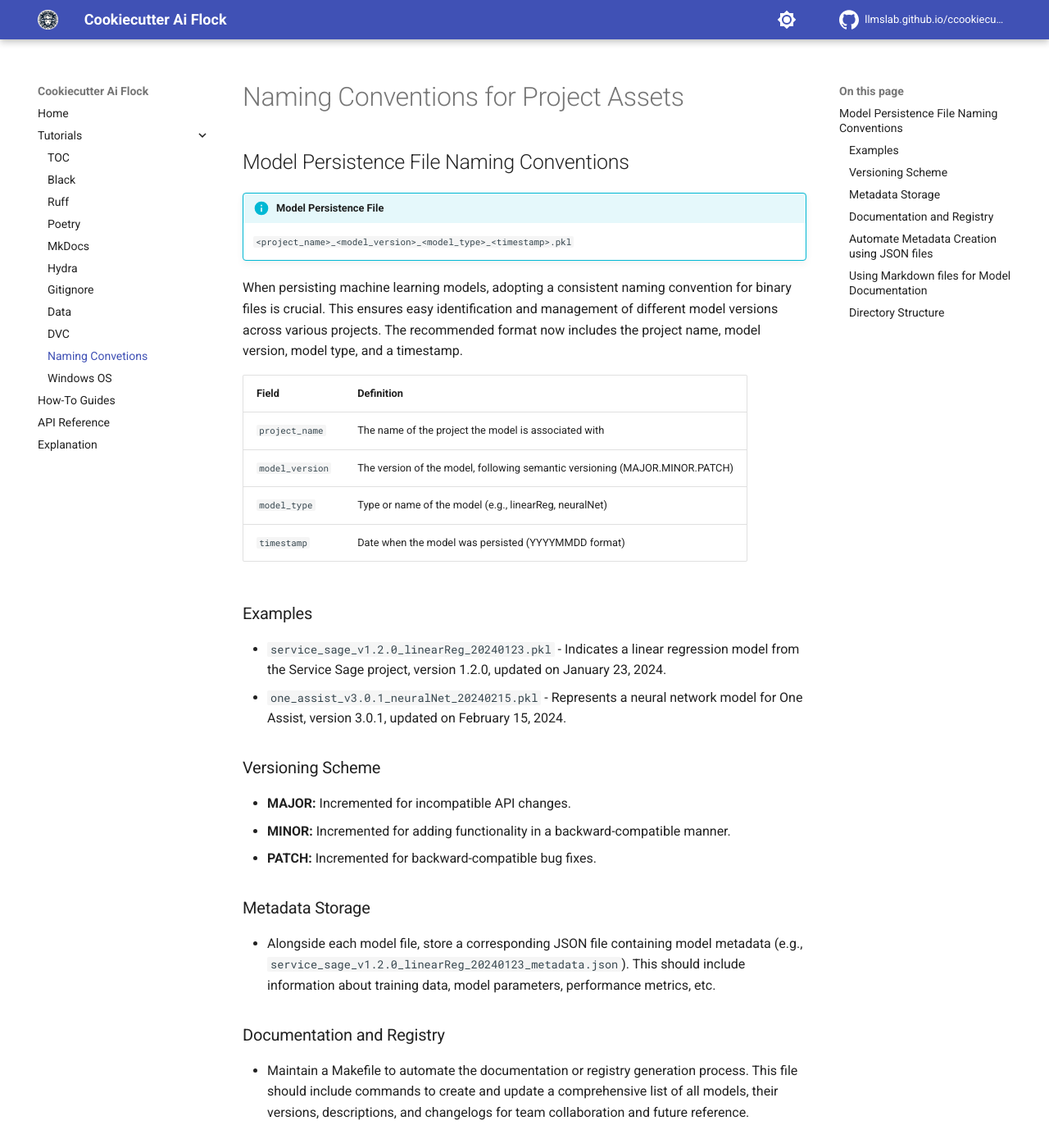
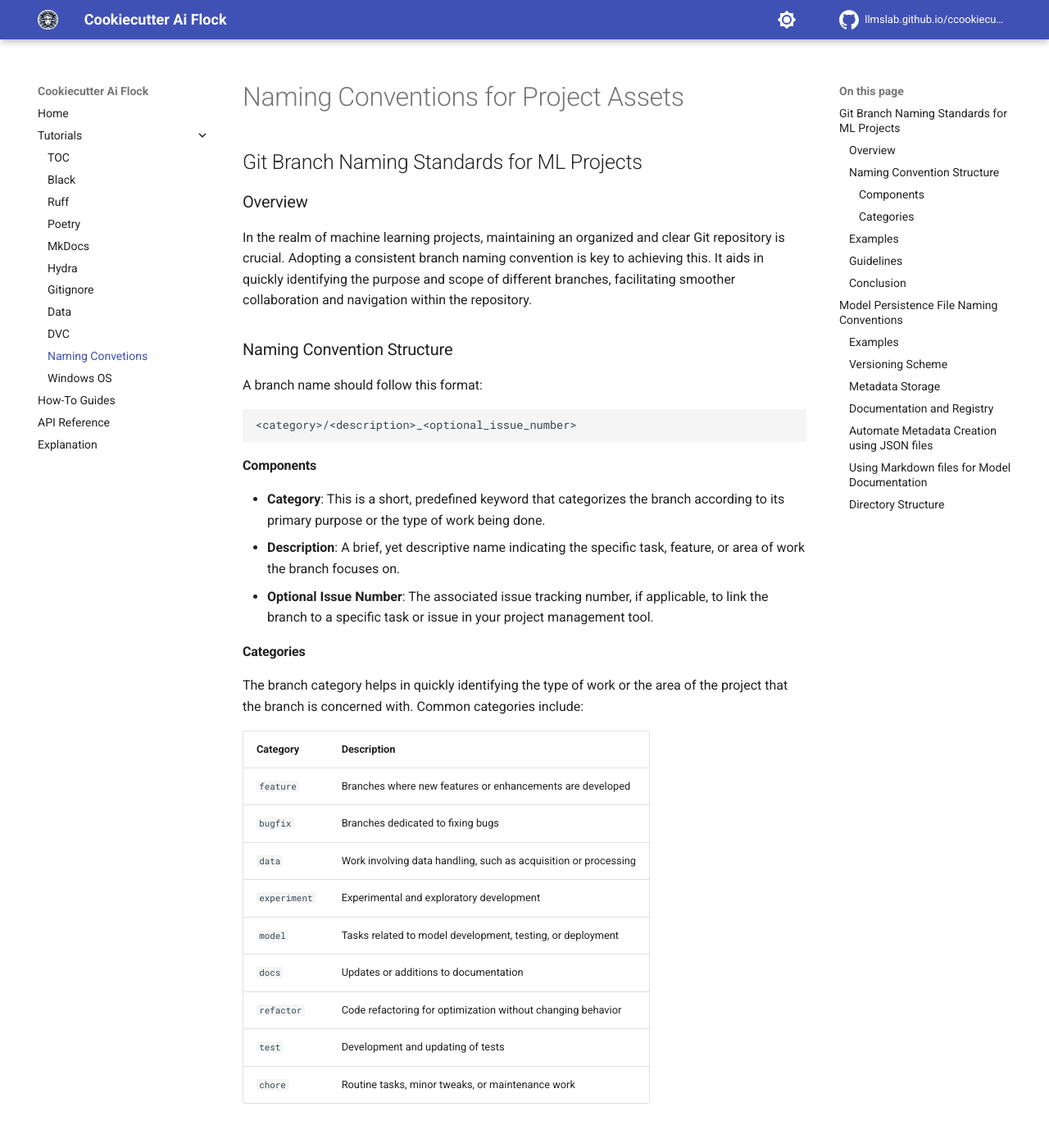
Before and after one commit to LLMsLab/cookiecutter-ai-flock, an MkDocs documentation site: the page built from docs/tutorials/naming-conventions.md, in a window 1280 px wide and 1400 px high. Shown: the whole window at 82% size. Built offline with MkDocs 1.6.1 and Material for MkDocs 9.7.7, drawn with Linux system fonts in a browser that asks for light colours; comment, search, counter and statistics services are not loaded; some of the changed text lies outside the part shown.

Commit message:
Add Branch Naming Standards Guide for ML Projects
This commit introduces a comprehensive guide on Git branch naming standards, specifically tailored for our machine learning projects. The guide outlines a structured approach to naming branches, focusing on clarity, consistency, and project relevance.

Key Highlights:
- Defined a clear naming convention format: `<category>/<description>_<optional_issue_number>`
- Enumerated specific categories such as `feature`, `bugfix`, `data`, `experiment`, `model`, `docs`, `refactor`, `test`, and `chore` for categorizing the work.
- Provided guidelines on naming components, emphasizing lowercase usage, word separation with hyphens, and concise yet descriptive naming.
- Illustrated the convention with practical examples for easy understanding and implementation.

This guide is a part of our ongoing efforts to standardize coding practices and enhance collaborative efficiency in our ML project development.

````diff
--- a/docs/tutorials/naming-conventions.md
+++ b/docs/tutorials/naming-conventions.md
@@ -10,6 +10,82 @@ TODO:
 - Include a table to describe the branch type briefly
 - Create a pre-commit hook to enforce using branch and file naming conventions
 -->
+
+## Git Branch Naming Standards for ML Projects
+
+### Overview
+
+In the realm of machine learning projects, maintaining an organized and
+clear Git repository is crucial. Adopting a consistent branch naming
+convention is key to achieving this. It aids in quickly identifying the
+purpose and scope of different branches, facilitating smoother
+collaboration and navigation within the repository.
+
+### Naming Convention Structure
+
+A branch name should follow this format:
+
+```text
+<category>/<description>_<optional_issue_number>
+```
+
+#### Components
+
+- **Category**: This is a short, predefined keyword that categorizes the
+  branch according to its primary purpose or the type of work being
+  done.
+- **Description**: A brief, yet descriptive name indicating the specific
+  task, feature, or area of work the branch focuses on.
+- **Optional Issue Number**: The associated issue tracking number, if
+  applicable, to link the branch to a specific task or issue in your
+  project management tool.
+
+#### Categories
+
+The branch category helps in quickly identifying the type of work or the
+area of the project that the branch is concerned with. Common categories
+include:
+
+| Category      | Description                                               |
+|---------------|-----------------------------------------------------------|
+| `feature`     | Branches where new features or enhancements are developed |
+| `bugfix`      | Branches dedicated to fixing bugs                         |
+| `data`        | Work involving data handling, such as acquisition or processing |
+| `experiment`  | Experimental and exploratory development                  |
+| `model`       | Tasks related to model development, testing, or deployment |
+| `docs`        | Updates or additions to documentation                     |
+| `refactor`    | Code refactoring for optimization without changing behavior |
+| `test`        | Development and updating of tests                         |
+| `chore`       | Routine tasks, minor tweaks, or maintenance work          |
+
+### Examples
+
+Here are some example branch names following this convention:
+
+- `feature/user-authentication`
+- `data/dataset-enhancement_15`
+- `model/performance-improvement_22`
+- `bugfix/data-loading-error_45`
+- `docs/api-documentation-update`
+- `refactor/code-optimization`
+- `test/new-model-tests`
+
+### Guidelines
+
+- All branch names should be in lowercase to maintain consistency.
+- Use hyphens to separate words within the descriptive part of the
+  branch name.
+- The branch name should be concise yet sufficiently descriptive to
+  convey the purpose clearly at a glance.
+- Linking the branch to an issue number is optional but highly
+  encouraged for better tracking, especially in large projects.
+
+### Conclusion
+
+Following these branch naming standards will ensure that our ML project
+repositories remain well-organized and accessible. It aids team members
+in quickly understanding the purpose of each branch and facilitates
+efficient collaboration and project management.
 
 ## Model Persistence File Naming Conventions
 
````
